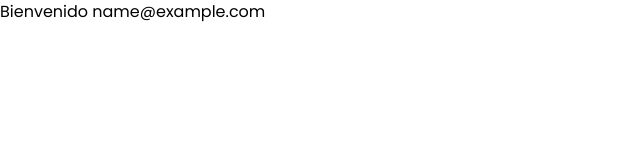
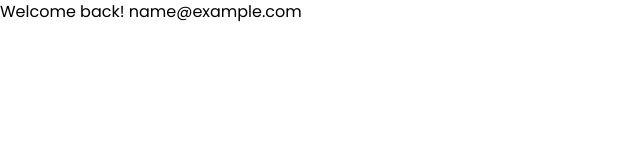
Before and after one commit to NNunezMedina/pokedex-react-app, a React (Vite) app: page /pokedex-react-app/home in a window 1280 px wide. Both pictures are taken after typing "name@example.com", "Sample123" into the empty fields and a click on the button "Login". Shown: the top 160 px of the page, without its empty margins (0-640 px from the left). Built offline with nearby package versions, Linux system fonts and the light colour scheme.

Commit message:
"ADD error validation"

```diff
--- a/src/components/Home.jsx
+++ b/src/components/Home.jsx
@@ -2,7 +2,7 @@
 const Home = ({user}) => {
   return (
     <div>
-      Bienvenido {user}
+      Welcome back! {user}
     </div>
   )
 }
--- a/src/components/Loginform.jsx
+++ b/src/components/Loginform.jsx
@@ -7,9 +7,15 @@ const Loginform = ({setUser}) => {
     password: "",
   });
 
+  const [errorLogin, setErrorLogin] = useState(false)
+
   function handleSubmit(event) {
     event.preventDefault();
-    console.log(loginData);
+    if(loginData.email === "" || loginData.password === "") {
+      setErrorLogin(true);
+      return;
+    }
+    setErrorLogin(false);
     setUser([loginData.email]);
   }
 
@@ -48,6 +54,7 @@ const Loginform = ({setUser}) => {
             </button>
           </div>
         </form>
+        {errorLogin && <p className="flex justify-center text-red-600">All fields are required</p>}
       </div>
     </div>
   );
```
